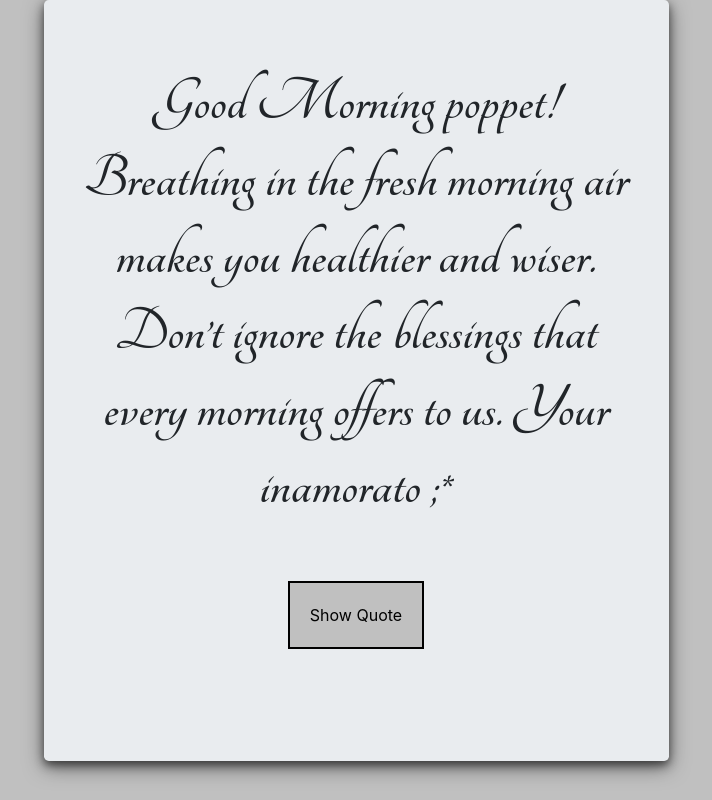
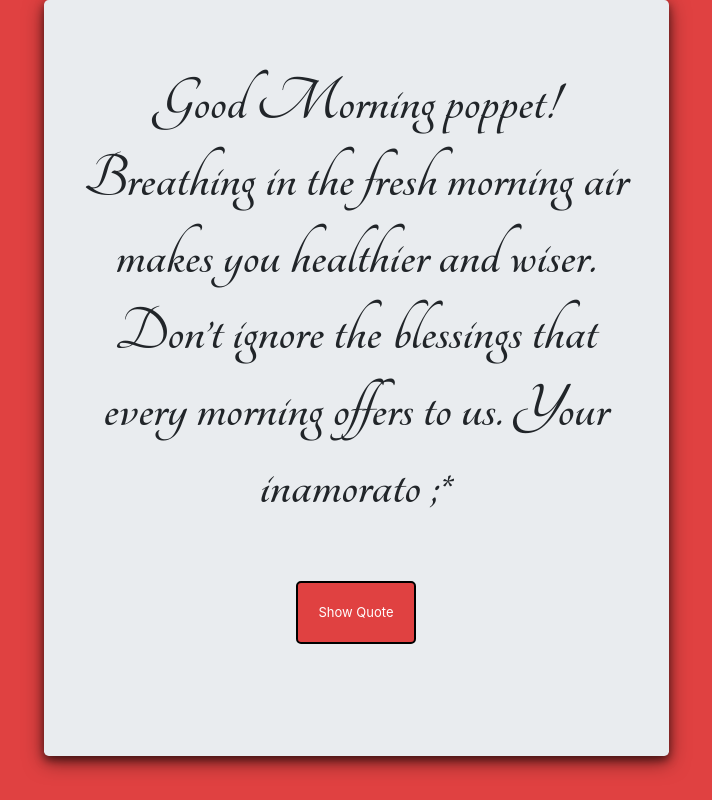
Before and after one commit to Hours90/Mixed_Messages, a plain HTML site: page index.html in a window 1280 px wide. Shown: the whole page, without its empty margins (284-996 px from the left). Drawn offline with nearby package versions, Linux system fonts and the light colour scheme.

Commit message:
README created

```diff
--- a/style.css
+++ b/style.css
@@ -1,20 +1,23 @@
 @import url('https://fonts.googleapis.com/css2?family=Tangerine:wght@700&display=swap');
 body {
-    background-color: #C0C0C0;
+    background-color: #e04141;
 }
 h1 {
     font-family: Tangerine;
     font-size: 4rem;
 }
 .jumbotron {
+    font-size: small;
     box-shadow: 0 4px 8px 0 rgba(0, 0, 0, 0.5),
      0 6px 20px 0 rgba(0, 0, 0, 0.5);
 }
 button {
-    background-color: #C0C0C0;
+    background-color: #e04141;
+    color:white;
     padding: 20px;
     margin: 20px;
     border: 2px solid black;
+    border-radius: 5px;
 
 }
 button:active {
```
Also changed, not shown: 1 other file.
